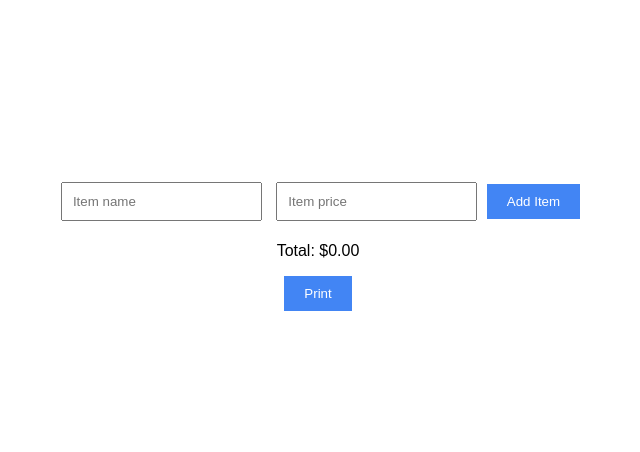
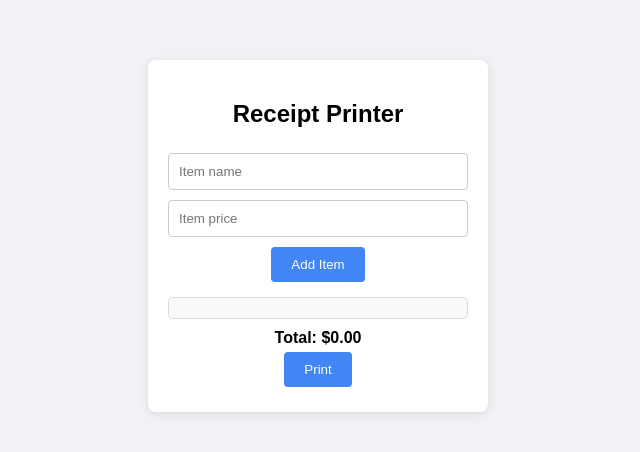
Before and after one commit to nadeer12/web_bluetooth, a plain HTML site: page index.html in a window 1280 px wide. Shown: the part 164-616 px from the top of the page, without its empty margins (322-962 px from the left). Drawn offline with Linux system fonts and the light colour scheme.

Commit message:
Update index.html

```diff
--- a/index.html
+++ b/index.html
@@ -7,13 +7,20 @@
   <style>
     body {
       font-family: Arial, sans-serif;
-    }
-
-    #app {
+      background-color: #f0f2f5;
       display: flex;
       justify-content: center;
       align-items: center;
       height: 100vh;
+      margin: 0;
+    }
+
+    #app {
+      background-color: #fff;
+      padding: 20px;
+      border-radius: 8px;
+      box-shadow: 0 2px 10px rgba(0, 0, 0, 0.1);
+      width: 300px;
     }
 
     #content {
@@ -21,16 +28,21 @@
     }
 
     input[type="text"], input[type="number"] {
+      width: calc(100% - 22px);
       padding: 10px;
-      margin: 5px;
+      margin: 5px 0;
+      border: 1px solid #ccc;
+      border-radius: 4px;
     }
 
     button {
       padding: 10px 20px;
       border: none;
+      border-radius: 4px;
       background-color: #4285f4;
       color: #fff;
       cursor: pointer;
+      margin: 5px;
     }
 
     button:hover {
@@ -43,22 +55,45 @@
 
     #items {
       margin-top: 10px;
+      text-align: left;
+      padding: 10px;
+      background-color: #f9f9f9;
+      border-radius: 4px;
+      border: 1px solid #ddd;
+    }
+
+    #items div {
+      margin-bottom: 5px;
+    }
+
+    #total {
+      font-weight: bold;
+      margin-top: 10px;
+    }
+
+    #dialog {
+      text-align: center;
+      background-color: #ffdddd;
+      color: #d8000c;
+      padding: 10px;
+      border: 1px solid #d8000c;
+      border-radius: 4px;
+      margin-top: 10px;
     }
   </style>
 </head>
 <body>
   <div id="app">
     <div id="content">
+      <h2>Receipt Printer</h2>
       <div>
         <input type="text" id="item-name" placeholder="Item name">
-        <input type="number" id="item-price" placeholder="Item price">
+        <input type="number" id="item-price" placeholder="Item price" step="0.01">
         <button id="add-item-btn">Add Item</button>
       </div>
       <div id="items"></div>
-      <div>
-        <p>Total: $<span id="total-price">0.00</span></p>
-        <button id="print-btn">Print</button>
-      </div>
+      <div id="total">Total: $<span id="total-price">0.00</span></div>
+      <button id="print-btn">Print</button>
     </div>
     <div id="dialog" class="hidden">
       <h2>Error</h2>
```
